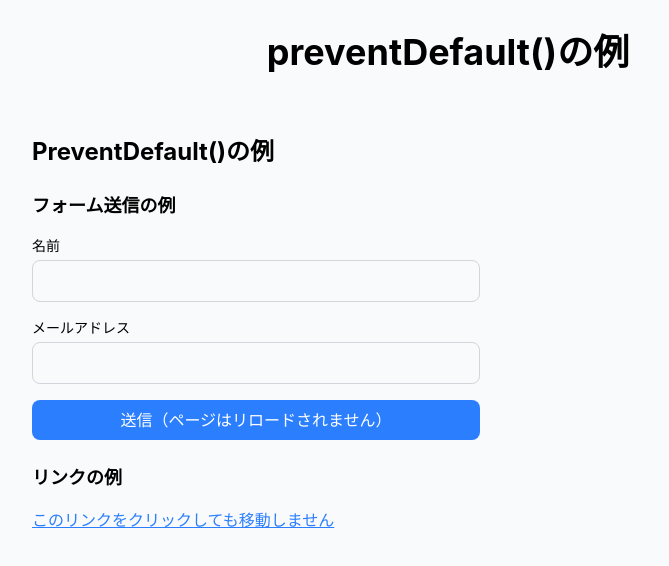
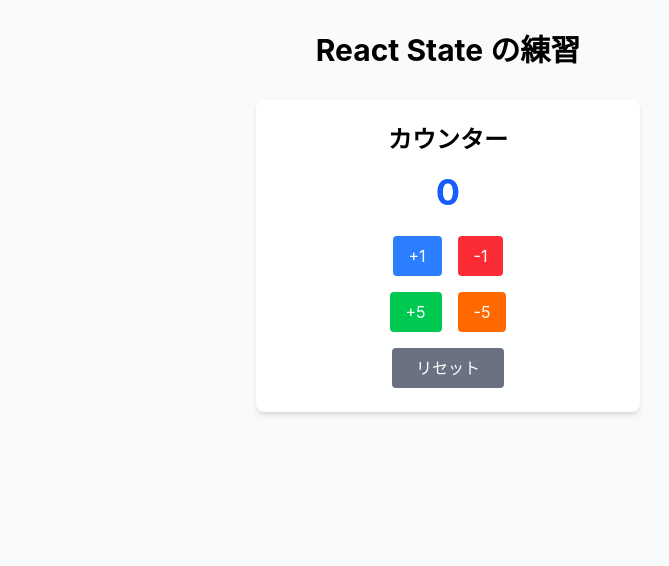
Before and after one commit to ko-ki-creator/app_calculation, a React app: page / in a window 1280 px wide. Shown: the top 566 px of the page, without its empty margins (192-861 px from the left). Built offline with nearby package versions, Linux system fonts and the light colour scheme; the HTML template or start-up script is replaced by a standard one.

Commit message:
chapter12

```diff
--- a/src/App.jsx
+++ b/src/App.jsx
@@ -1,27 +1,14 @@
-// import CardSection from "./CardSection";
-// import Footer from "./Footer";
-// import Header from "./Header";
-// import MainContent from "./MainContent";
-// import GreetingSection from "./GreetingSection";
-// import CardExample from "./CardExample";
-// import ClickExample from "./ClickExample";
-// import InputExample from "./InputExample";
-// import EventExample from "./EventExample";
+import Counter from "./Counter";
 
-import FormExample from "./FormExample";
-
-
-function App() {
+export default function App() {
   return (
-    <div className="min-h-screen bg-gray-50">
-      <div className="max-w-4xl mx-auto">
-        <h1 className="text-4xl font-bold text-center py-8">
-          preventDefault()の例
+    <div className="min-h-screen bg-gray-50 py-8">
+      <div className="container mx-auto">
+        <h1 className="text-3xl font-bold text-center mb-8">
+          React State の練習
         </h1>
-        <FormExample />
+        <Counter />
       </div>
     </div>
   );
 }
-
-export default App;
--- /dev/null
+++ b/src/Counter.jsx
@@ -0,0 +1,72 @@
+import { useState } from "react";
+
+export default function Counter() {
+    // useStateでStateを定義
+    const [count, setCount] = useState(0);
+
+    // リセット機能
+    const handleReset = () => {
+        setCount(0);
+    };
+
+    // 5ずつ増加
+    const handleAddFive = () => {
+        setCount(prev => prev + 5);
+    };
+
+    // 5ずつ減少
+    const handleSubtractFive = () => {
+        setCount(prev => prev - 1);
+    };
+
+    return (
+        <div className="p-6 max-w-sm mx-auto bg-white rounded-lg shadow-md">
+            <h2 className="text-2xl font-bold mb-4 text-center">カウンター</h2>
+            <div className="text-4xl font-bold text-center mb-6 text-blue-600">
+                {count}
+            </div>
+
+            {/* 基本的な増減ボタン */}
+            <div className="flex gap-4 justify-center mb-4">
+                <button
+                    onClick={() => setCount(prev => prev + 1)}
+                    className="bg-blue-500 text-white px-4 py-2 rounded hover:bg-blue-600"
+                >
+                    +1
+                </button>
+                <button
+                    onClick={() => setCount(prev => prev - 1)}
+                    className="bg-red-500 text-white px-4 py-2 rounded hover:bg-red-600"
+                >
+                    -1
+                </button>
+            </div>
+
+            {/* 大きな増減ボタン */}
+            <div className="flex gap-4 justify-center mb-4">
+                <button
+                    onClick={handleAddFive}
+                    className="bg-green-500 text-white px-4 py-2 rounded hover:bg-green-600"
+                >
+                    +5
+                </button>
+                <button
+                    onClick={handleSubtractFive}
+                    className="bg-orange-500 text-white px-4 py-2 rounded hover:bg-orange-600"
+                >
+                    -5
+                </button>
+            </div>
+
+            {/* リセットボタン */}
+            <div className="flex justify-center">
+                <button
+                    onClick={handleReset}
+                    className="bg-gray-500 text-white px-6 py-2 rounded hover:bg-gray-600"
+                >
+                    リセット
+                </button>
+            </div>
+        </div>
+    );
+}
```
